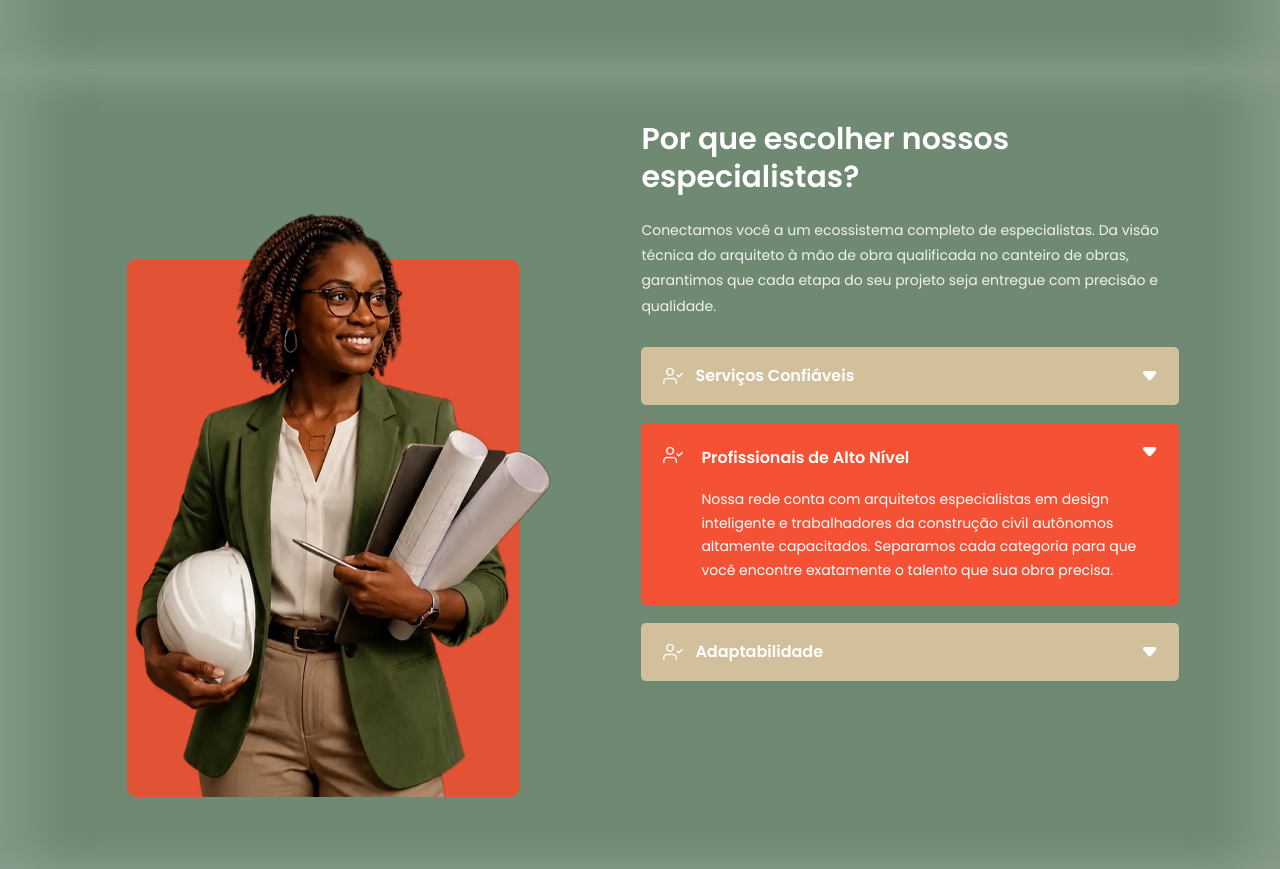
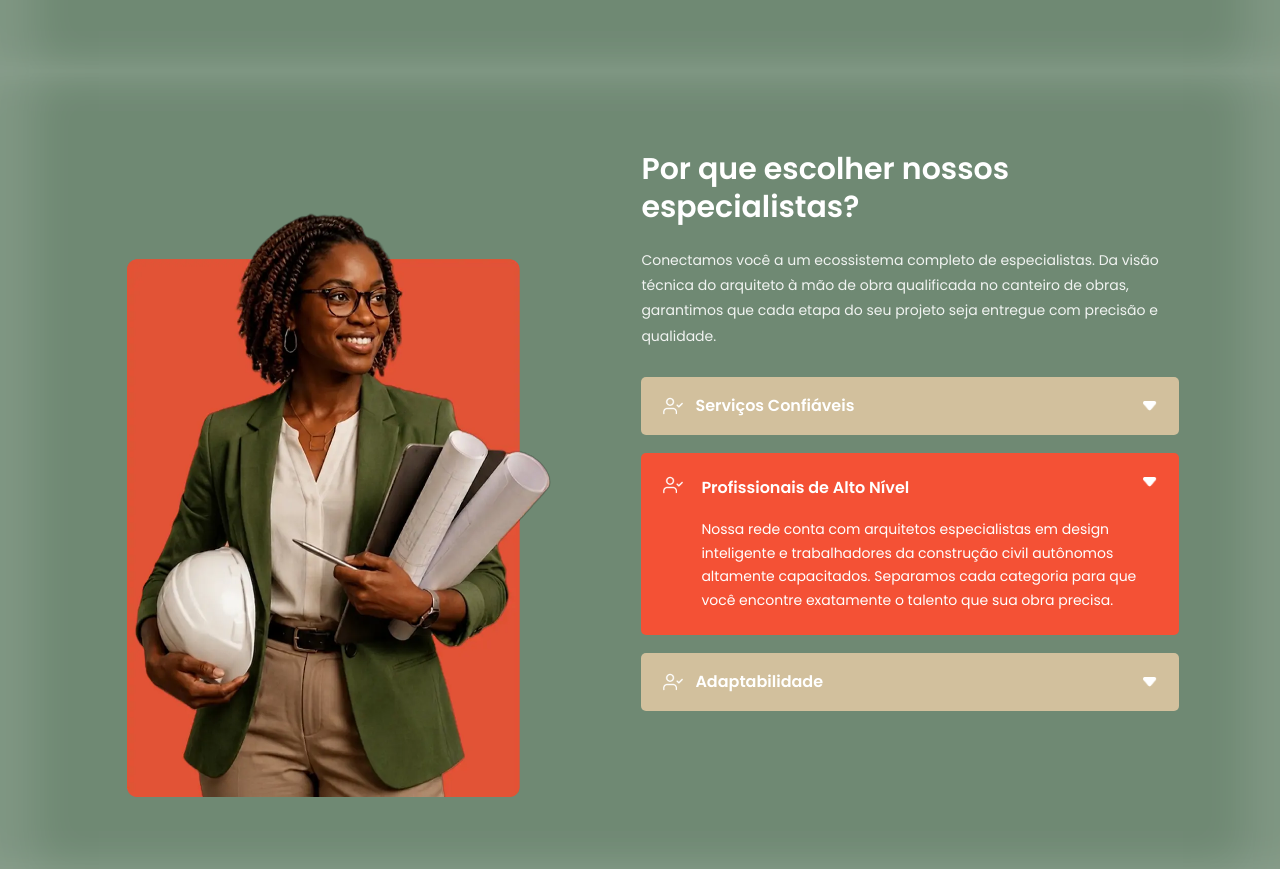
Before and after one commit to KROOQOFC/Front-End-KROOQ, a React (Vite) app in the folder krooq/: page /servicos in a window 1280 px wide. Shown: the part 1524-2393 px from the top of the page. Built offline with nearby package versions, Linux system fonts and the light colour scheme; no server answers.

Commit message:
ajusta transformação do componente ColunaEspecialistas

```diff
--- a/krooq/src/components/ServicosEspecialistas/ServicosEspecialistas.css
+++ b/krooq/src/components/ServicosEspecialistas/ServicosEspecialistas.css
@@ -29,7 +29,7 @@
   display: flex;
   flex-direction: column;
   gap: 28px;
-  transform: translateY(-70px);
+  transform: translateY(-40px);
 }
 
 .ExplicacaoEspecialista {
```
